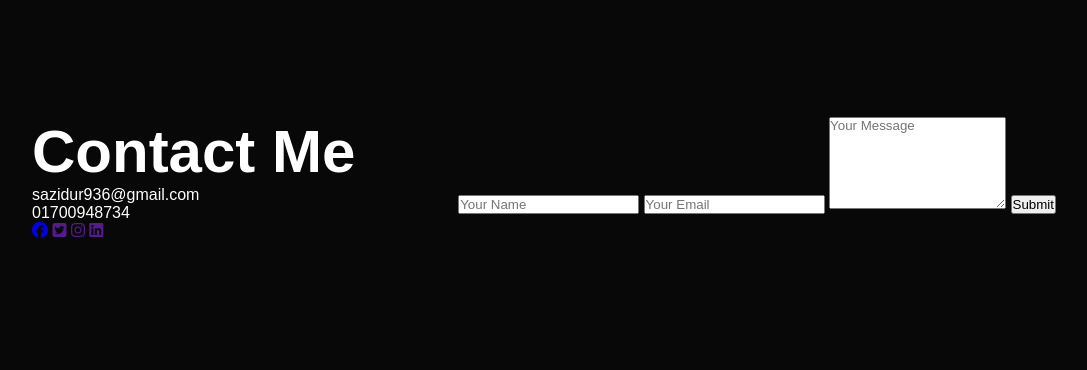
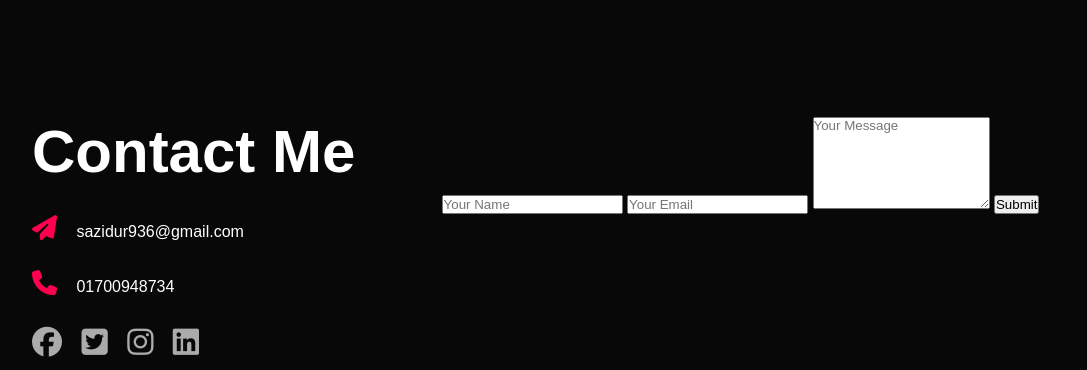
Before and after one commit to rsazidur/Porfolio, a plain HTML site: page index.html in a window 1280 px wide. Shown: the part 2321-2691 px from the top of the page, without its empty margins (96-1183 px from the left). Before the commit the page ends 2571 px from the top, so only its background shows below. Drawn offline with Linux system fonts and the light colour scheme.

Commit message:
Social Icon Updated

```diff
--- a/index.html
+++ b/index.html
@@ -153,8 +153,8 @@
         <div class="row">
             <div class="contact-left">
                 <h1 class="sub-title">Contact Me</h1>
-                <p>sazidur936@gmail.com</p>
-                <p>01700948734</p>
+                <p><i class="fa-solid fa-paper-plane fa-bounce" style="color: #ff004f;"></i> sazidur936@gmail.com</p>
+                <p><i class="fa-solid fa-phone fa-fade" style="color: #ff004f;"></i> 01700948734</p>
                 <div class="social-icon">
                     <a href="https://facebook.com/sazidur936"><i class="fab fa-facebook"></i></a>
                     <a href=""><i class="fab fa-twitter-square"></i></a>
--- a/style.css
+++ b/style.css
@@ -295,3 +295,41 @@ nav ul li a:hover::after{
 .btn:hover{
     background: #ff004f;
 }
+
+/* ------------contact------------ */
+
+.contact-left{
+    flex-basis: 35%;
+}
+
+.contact-right{
+    flex-basis: 60%;
+}
+
+.contact-left p{
+    margin-top: 30px;
+}
+
+.contact-left p i{
+    color: #ff004f;
+    margin-right: 15px;
+    font-size: 25px;
+}
+
+.social-icon{
+    margin-top: 30px;
+}
+
+.social-icon a{
+    text-decoration: none;
+    font-size: 30px;
+    margin-right: 15px;
+    color: #ababab;
+    display: inline-block;
+    transition: transform 0.5s;
+}
+
+.social-icon a:hover{
+    color: #ff004f;
+    transform: translateY(-5px);
+}
```
